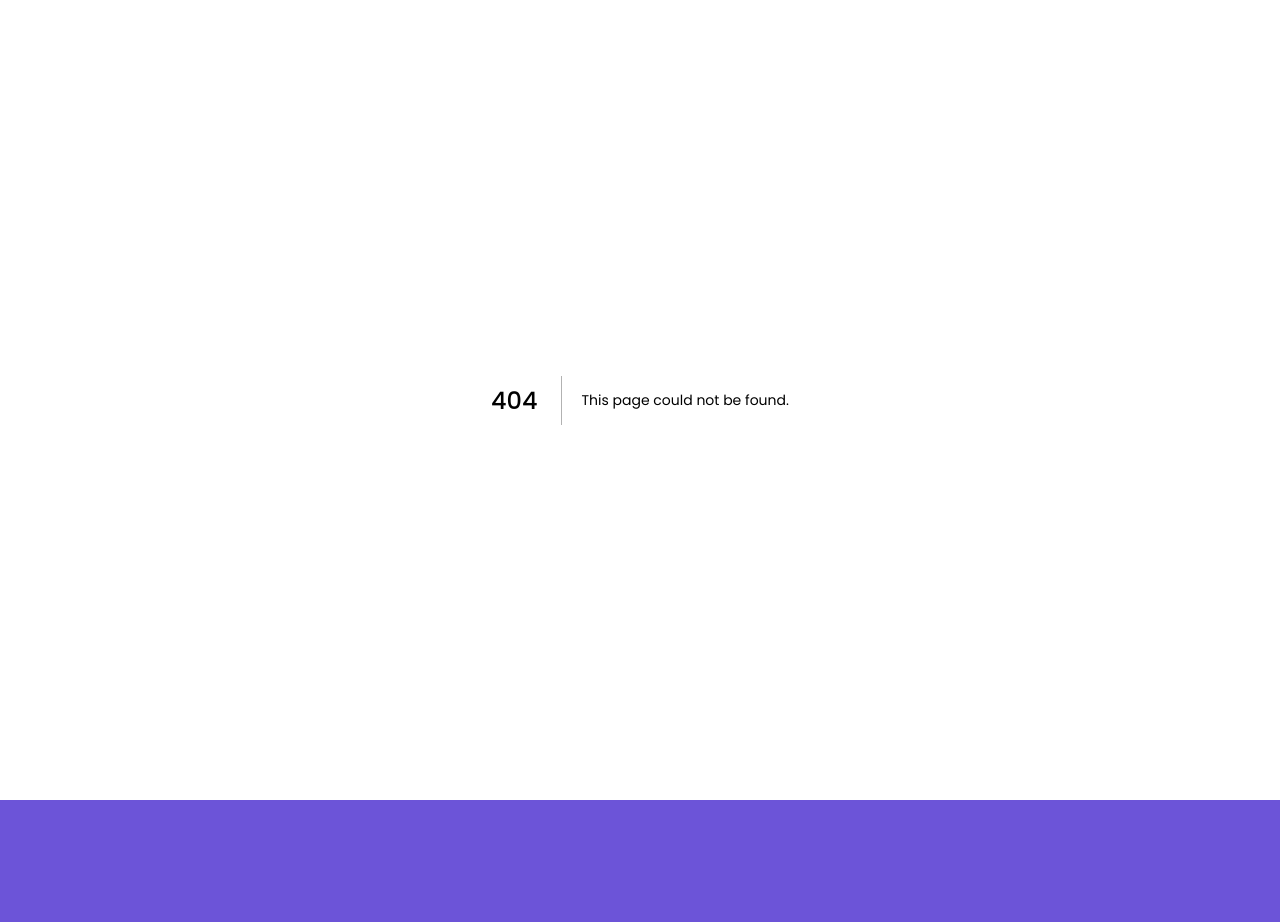
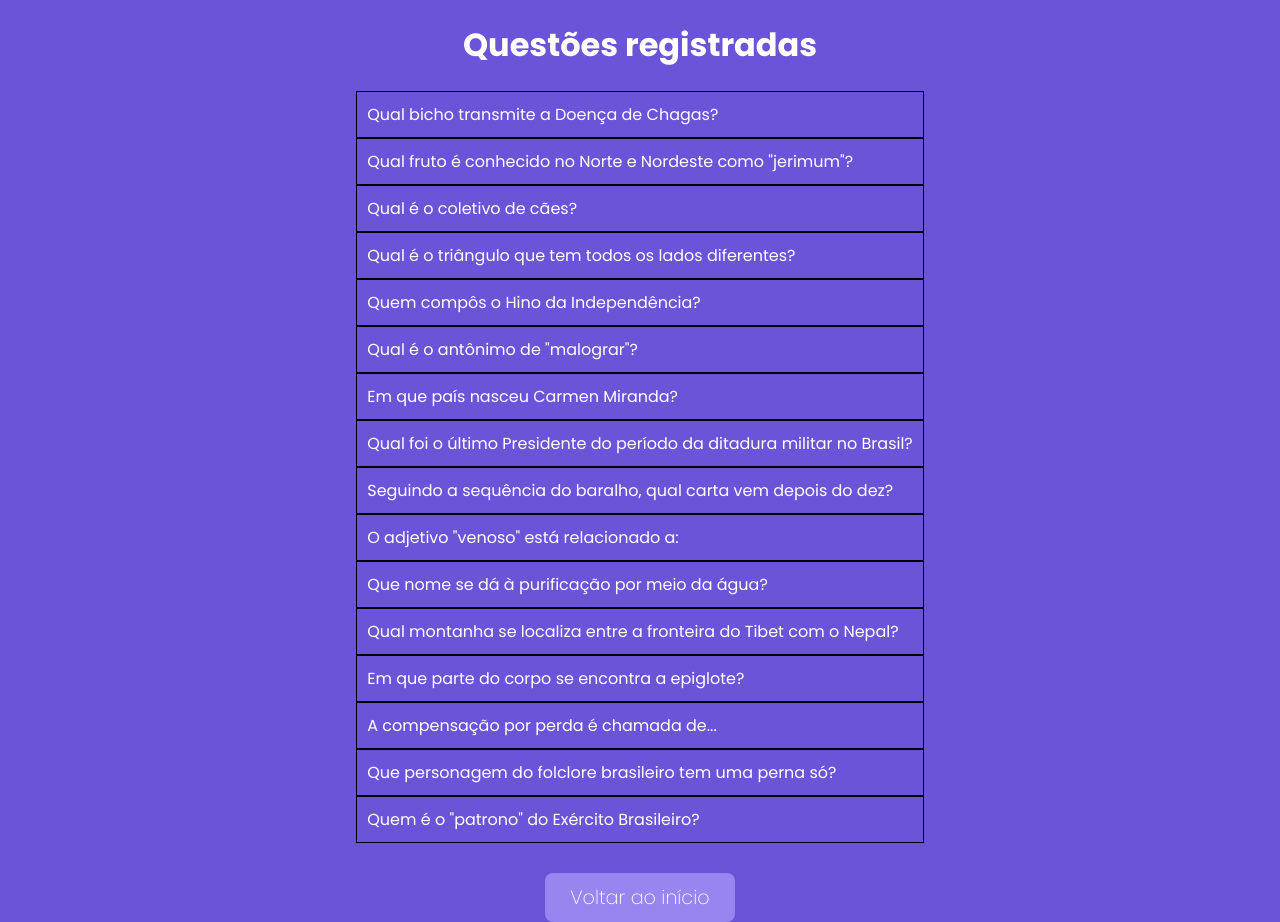
Before and after one commit to davirsreis/quiz-next-ts, a Next.js app: page /questoes in a window 1280 px wide. Before the commit this address had no page. Before the commit the page ends 800 px from the top, so only its background shows below. Built offline with nearby package versions, Linux system fonts and the light colour scheme.

Commit message:
Exibição de questões

```diff
--- a/components/Enunciado.tsx
+++ b/components/Enunciado.tsx
@@ -4,7 +4,7 @@ interface EnunciadoProps {
   texto: string
 }
 
-export default function Enunciado(props) {
+export default function Enunciado(props: EnunciadoProps) {
   return (
     <div className={styles.enunciado}>
       <div className={styles.texto}>
--- /dev/null
+++ b/pages/questoes/index.tsx
@@ -0,0 +1,31 @@
+import Link from 'next/link'
+import styles from '../../styles/Questoes.module.css'
+import questoes from '../api/bancoDeQuestoes'
+import Botao from '../../components/Botao'
+
+export default function Questoes() {
+
+  function renderizarQuestoes() {
+    return questoes.map(questao => {
+      return (
+        <div className={styles.listaQuestoes}>
+          <Link href={`/questoes/${questao.id}`}>
+            {questao.enunciado}
+          </Link>
+        </div>
+      )
+    })
+  }
+
+  return (
+    <div className={styles.questoes}>
+      <h1>Questões registradas</h1>
+      <div className={styles.listagem}>
+        {renderizarQuestoes()}
+      </div>
+      <div style={{marginTop: '20px'}}>
+        <Botao texto='Voltar ao início' href='/' />
+      </div>
+    </div>
+  )
+}
--- a/pages/resultado.tsx
+++ b/pages/resultado.tsx
@@ -3,7 +3,7 @@ import Estatistica from '../components/Estatistica'
 import styles from '../styles/Resultado.module.css'
 import { useRouter } from 'next/router'
 
-export default function resultado() {
+export default function Resultado() {
   const router = useRouter()
 
   const total = +router.query.total
@@ -20,7 +20,9 @@ export default function resultado() {
         <Estatistica texto="Percentual" valor={`${percentual}%`}
           corFundo="#DE6A33" />
       </div>
-      <Botao href="/" texto="Tentar Novamente" />
+      <div style={{marginTop: "40px"}}>
+        <Botao href="/" texto="Voltar ao início" />
+      </div>
     </div>
   )
 }
--- a/styles/Botao.module.css
+++ b/styles/Botao.module.css
@@ -5,7 +5,7 @@
   font-size: 1.2rem;
   border: none;
   padding: 10px 25px;
-  margin-top: 40px;
+  margin-top: 10px;
   background-color: #9885F0;
   cursor: pointer;
   transition: all .2s ease-in-out;
--- /dev/null
+++ b/styles/Questoes.module.css
@@ -0,0 +1,16 @@
+.questoes {
+  display: flex;
+  flex-direction: column;
+  justify-content: center;
+  align-items: center;
+}
+
+.listagem {
+  display: flex;
+  flex-direction: column;
+}
+
+.listaQuestoes {
+  border: 1px #000 solid;
+  padding: 10px;
+}
```
Also changed, not shown: components/ExibirQuestao.tsx (added, +24 -0 lines), components/Questionario.tsx (+6 -4 lines), pages/index.tsx (+11 -67 lines), pages/questoes/[id].tsx (added, +22 -0 lines), pages/quiz.tsx (added, +73 -0 lines), styles/Home.module.css (added, +19 -0 lines), styles/ExibirQuestao.module.css (added).
